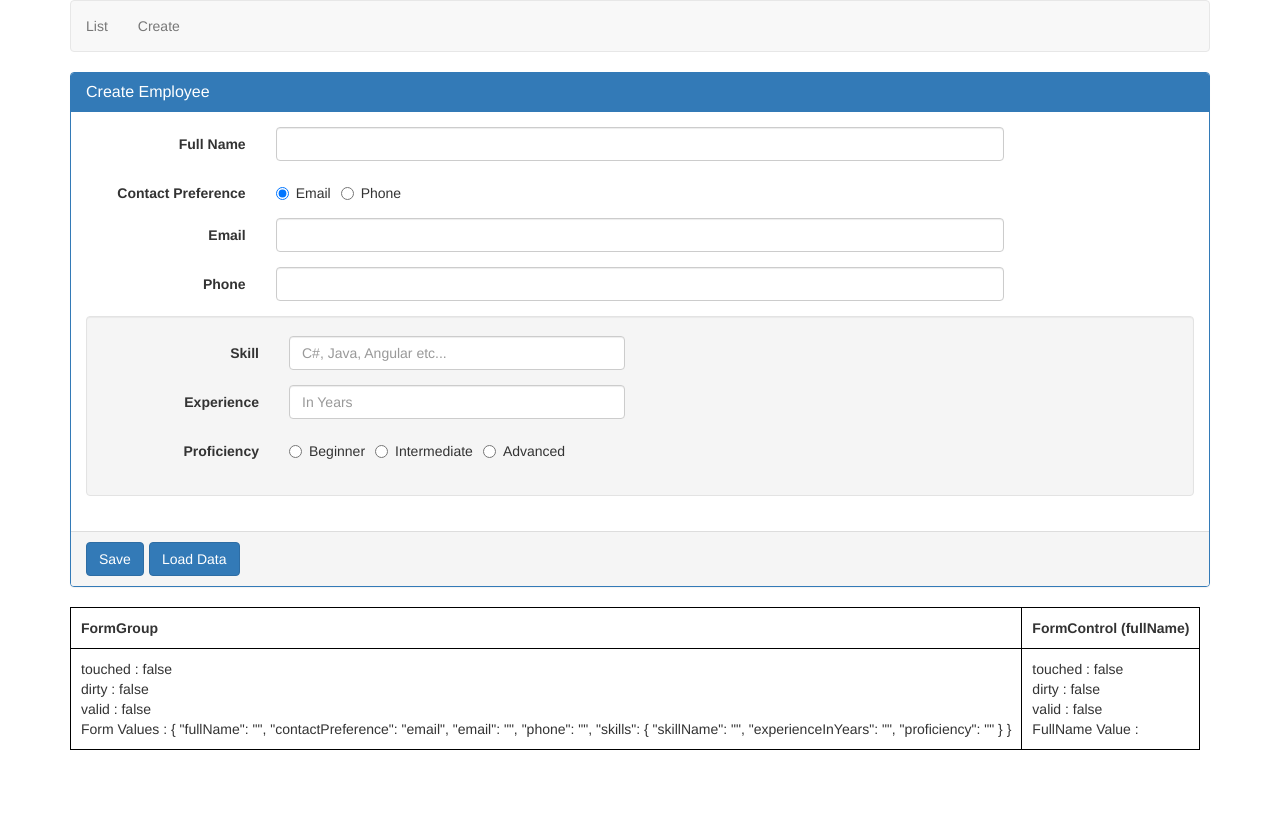
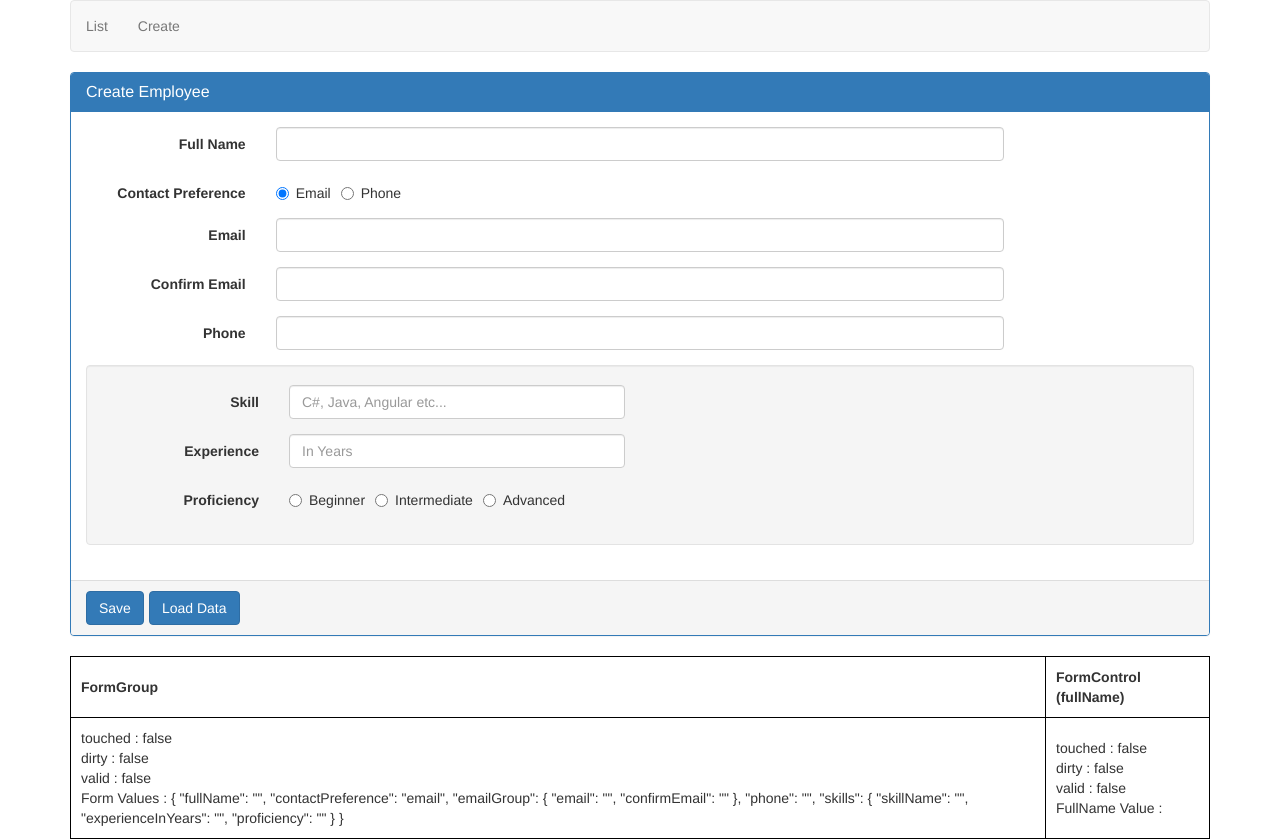
Before and after one commit to Romserg/angProject, an Angular app: page /create in a window 1280 px wide. Before the commit the page ends 800 px from the top, so only its background shows below. Built offline with nearby package versions, Linux system fonts and the light colour scheme.

Commit message:
Add cross field validation

```diff
--- a/src/app/employee/create-employee.component.html
+++ b/src/app/employee/create-employee.component.html
@@ -28,6 +28,7 @@
         </div>
       </div>
 
+      <div formGroupName="emailGroup">
         <div class="form-group" [ngClass]="{'has-error': formErrors.email}">
           <label class="col-sm-2 control-label" for="email">Email</label>
           <div class="col-sm-8">
@@ -36,6 +37,18 @@
             <span class="help-block" *ngIf="formErrors.email">
             {{formErrors.email}}
           </span>
+          </div>
+        </div>
+
+        <div class="form-group" [ngClass]="{'has-error': formErrors.confirmEmail || formErrors.emailGroup}">
+          <label class="col-sm-2 control-label" for="confirmEmail">Confirm Email</label>
+          <div class="col-sm-8">
+            <input id="confirmEmail" type="text" class="form-control"
+                   formControlName="confirmEmail" (blur)="logValidationErrors()">
+            <span class="help-block" *ngIf="formErrors.confirmEmail || formErrors.emailGroup">
+            {{formErrors.confirmEmail ? formErrors.confirmEmail : formErrors.emailGroup}}
+          </span>
+          </div>
         </div>
       </div>
 
--- a/src/app/employee/create-employee.component.ts
+++ b/src/app/employee/create-employee.component.ts
@@ -20,6 +20,12 @@ export class CreateEmployeeComponent implements OnInit {
       required: 'Email is required.',
       emailDomain: 'Email domain should be google.com'
     },
+    confirmEmail: {
+      required: 'Confirm email is required.'
+    },
+    emailGroup: {
+      emailMismatch: 'Email and Confirm email do not match'
+    },
     phone: {
       required: 'Phone is required.'
     },
@@ -37,6 +43,8 @@ export class CreateEmployeeComponent implements OnInit {
   formErrors = {
     fullName: '',
     email: '',
+    confirmEmail: '',
+    emailGroup: '',
     phone: '',
     skillName: '',
     experienceInYears: '',
@@ -50,7 +58,10 @@ export class CreateEmployeeComponent implements OnInit {
     this.employeeForm = this.fb.group({
       fullName: ['', [Validators.required, Validators.minLength(2), Validators.maxLength(30)]],
       contactPreference: ['email'],
+      emailGroup: this.fb.group({
         email: ['', [Validators.required, CustomValidators.emailDomain('google.com')]],
+        confirmEmail: ['', Validators.required]
+      }, {validator: matchEmail}),
       phone: [''],
       skills: this.fb.group({
         skillName: ['', Validators.required],
@@ -90,9 +101,7 @@ export class CreateEmployeeComponent implements OnInit {
   logValidationErrors(group: FormGroup = this.employeeForm): void {
     Object.keys(group.controls).forEach((key: string) => {
       const abstractControl = group.get(key);
-      if (abstractControl instanceof FormGroup) {
-        this.logValidationErrors(abstractControl);
-      } else {
+
       this.formErrors[key] = '';
       if (abstractControl && !abstractControl.valid &&
         (abstractControl.touched || abstractControl.dirty)) {
@@ -103,6 +112,9 @@ export class CreateEmployeeComponent implements OnInit {
           }
         }
       }
+
+      if (abstractControl instanceof FormGroup) {
+        this.logValidationErrors(abstractControl);
       }
     });
   }
@@ -117,3 +129,15 @@ export class CreateEmployeeComponent implements OnInit {
   }
 
 }
+
+function matchEmail(group: AbstractControl): ValidationErrors | null {
+  const emailControl = group.get('email');
+  const confirmEmailControl = group.get('confirmEmail');
+  if (emailControl.value === confirmEmailControl.value || confirmEmailControl.pristine) {
+    return null;
+  } else {
+    return {
+      emailMismatch: true
+    };
+  }
+}
```
Lines whose indentation alone changed are shown as unchanged.
